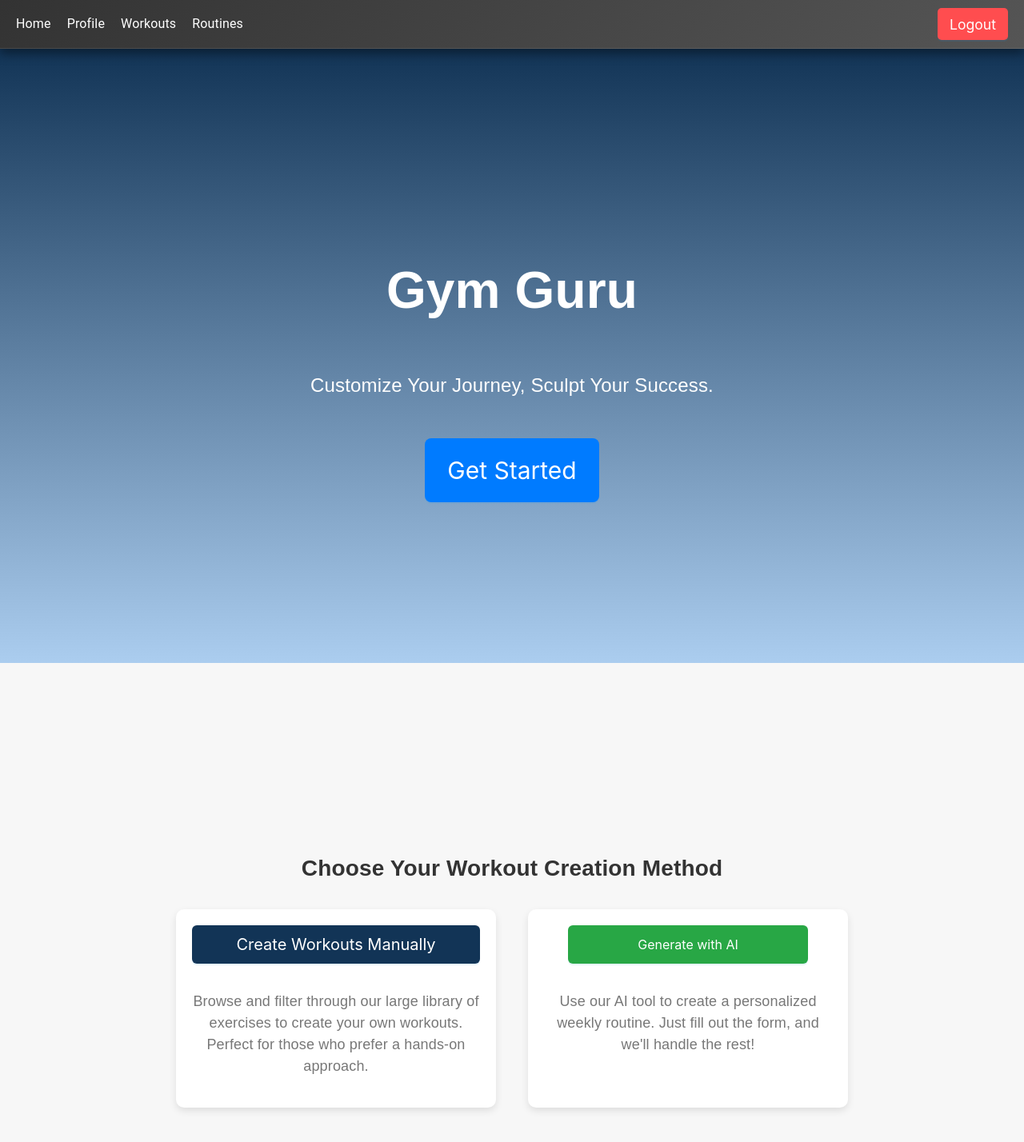
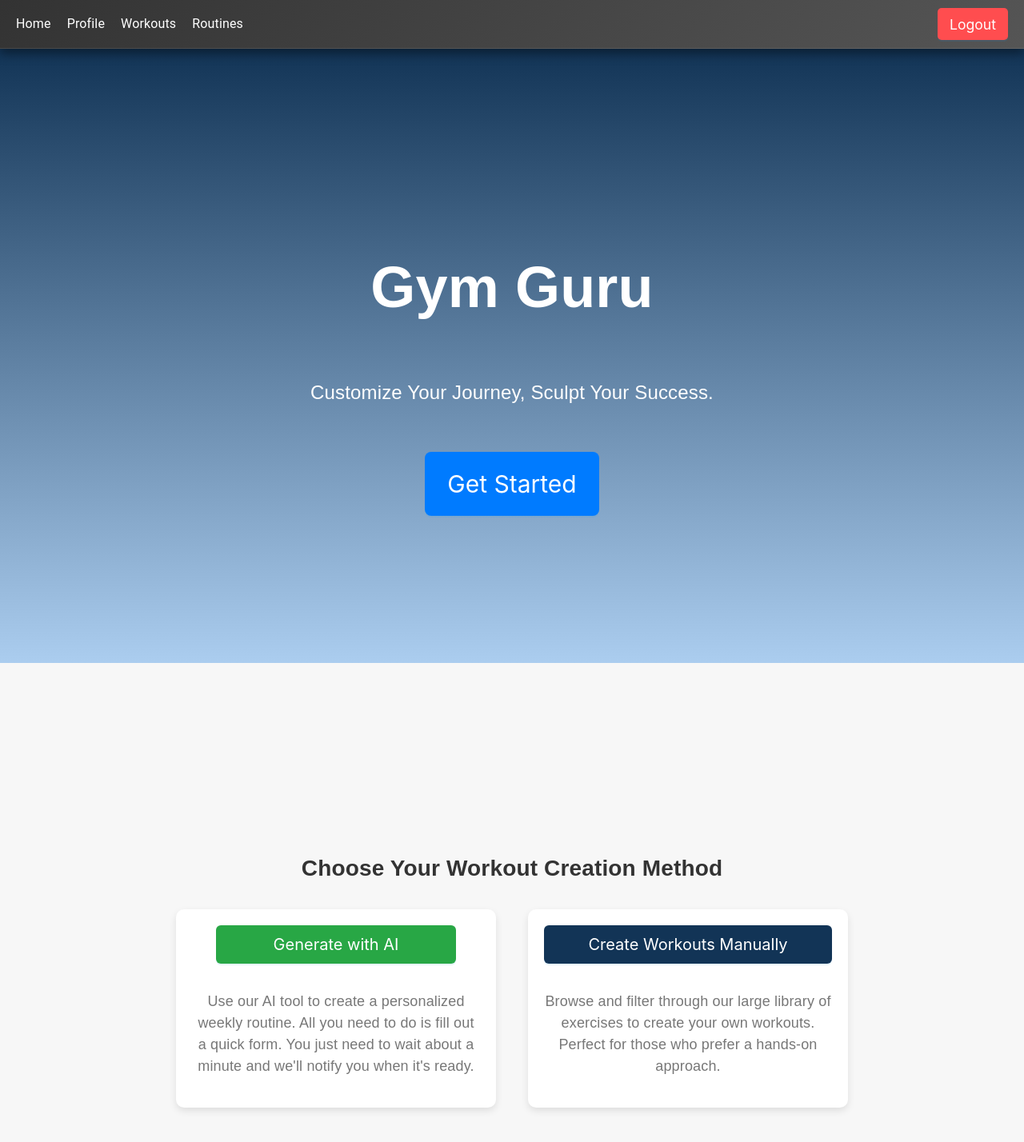
Before and after one commit to aaron3993/gym-guru, a React (Create React App) app: page / in a window 1280 px wide. Shown: the top 1428 px of the page at 80% size. Built offline with nearby package versions, Linux system fonts and the light colour scheme; no server answers; the database is empty; sample sign-in values are in the browser's storage.

Commit message:
swapped options in home page, increased sizing

```diff
--- a/src/pages/Home/Home.css
+++ b/src/pages/Home/Home.css
@@ -28,7 +28,7 @@
 }
 
 .app-title {
-  font-size: 64px;
+  font-size: 72px;
 }
 
 .slogan {
@@ -36,7 +36,7 @@
 }
 
 .cta-button {
-  margin-top: 24px;
+  margin-top: 32px;
   font-size: 30px;
   padding: 14px 28px;
   height: 80px;
--- a/src/pages/Home/Home.js
+++ b/src/pages/Home/Home.js
@@ -41,6 +41,16 @@ const Home = () => {
           <h2>Choose Your Workout Creation Method</h2>
           <div className="button-options">
             <div className="option">
+              <Button type="primary" className="ai-button" onClick={showModal}>
+                Generate with AI
+              </Button>
+              <p className="option-note">
+                Use our AI tool to create a personalized weekly routine. All you
+                need to do is fill out a quick form. You just need to wait about
+                a minute and we'll notify you when it's ready.
+              </p>
+            </div>
+            <div className="option">
               <Button
                 type="primary"
                 className="manual-button"
@@ -54,15 +64,6 @@ const Home = () => {
                 hands-on approach.
               </p>
             </div>
-            <div className="option">
-              <Button type="primary" className="ai-button" onClick={showModal}>
-                Generate with AI
-              </Button>
-              <p className="option-note">
-                Use our AI tool to create a personalized weekly routine. Just
-                fill out the form, and we'll handle the rest!
-              </p>
-            </div>
           </div>
         </div>
       </section>
--- a/src/pages/RoutinesPage/RoutinesPage.css
+++ b/src/pages/RoutinesPage/RoutinesPage.css
@@ -28,7 +28,7 @@
 .ai-button {
   max-width: 300px;
   background-color: #28a745;
-  font-size: 16px;
+  font-size: 20x;
   color: white;
   border: none;
 }
--- a/src/pages/WorkoutsPage/WorkoutsPage.css
+++ b/src/pages/WorkoutsPage/WorkoutsPage.css
@@ -27,7 +27,8 @@
 
 .create-workout-button {
   background-color: #123456;
-  font-size: 16px;
+  font-size: 20px;
+  height: 48px;
   color: white;
   border: none;
 }
```
